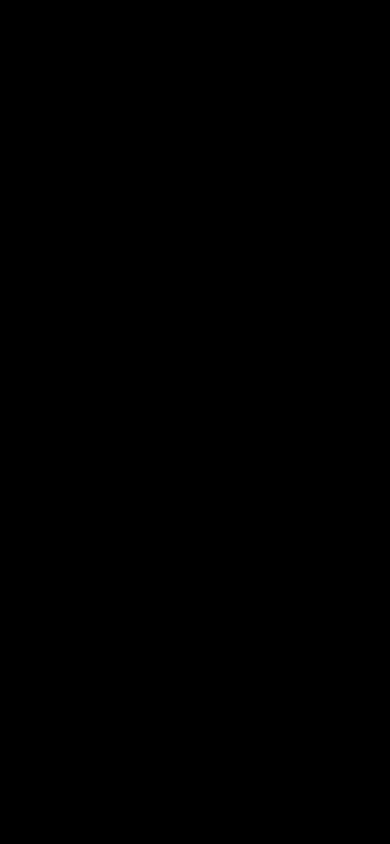
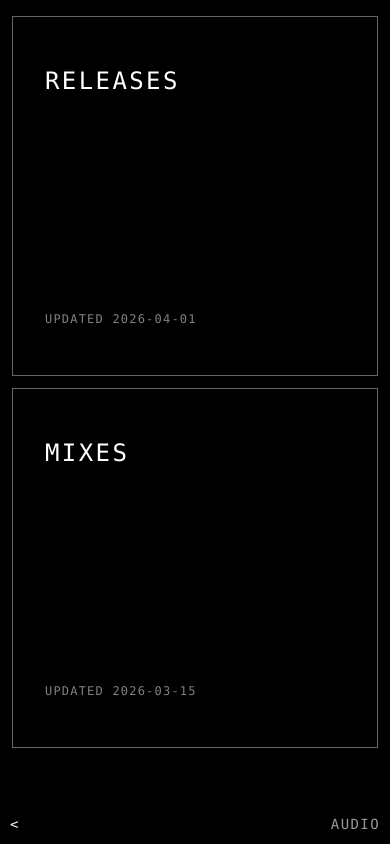
Before and after one commit to n4m3name/site, a React (Vite) app: page /audio in a window 390 px wide. Before the commit this address had no page. Built offline with nearby package versions, Linux system fonts and the light colour scheme.

Commit message:
padding for phone, shh pages

```diff
--- a/src/App.tsx
+++ b/src/App.tsx
@@ -3,6 +3,7 @@
 import Kind from './pages/Kind'
 import Category from './pages/Category'
 import Post from './pages/Post'
+import AboutMe from './pages/AboutMe'
 import GlobalFx from './components/GlobalFx'
 
 function App() {
@@ -12,6 +13,8 @@
         <Route path="/" element={<Home />} />
         <Route path="/research" element={<Kind kind="research" />} />
         <Route path="/projects" element={<Kind kind="projects" />} />
+        <Route path="/audio" element={<Kind kind="audio" />} />
+        <Route path="/about-me" element={<AboutMe />} />
         <Route path="/:kind/:category" element={<Category />} />
         <Route path="/:kind/:category/:slug" element={<Post />} />
       </Routes>
--- a/src/components/GlobalFx.tsx
+++ b/src/components/GlobalFx.tsx
@@ -43,6 +43,10 @@
         localStorage.setItem(STORAGE.light, root.classList.contains('light') ? '1' : '0')
       } else if (e.key === 'g') {
         setTrigger((t) => t + 1)
+      } else if (e.key === 'a') {
+        window.location.href = '/about-me'
+      } else if (e.key === 'm') {
+        window.location.href = '/audio'
       }
     }
 
--- a/src/data/content.ts
+++ b/src/data/content.ts
@@ -1,6 +1,6 @@
 export type Post = { slug: string; title: string; updated: string }
 export type Category = { slug: string; title: string; updated: string; posts: Post[] }
-export type Kind = 'research' | 'projects'
+export type Kind = 'research' | 'projects' | 'audio'
 
 export const CONTENT: Record<Kind, Category[]> = {
   research: [
@@ -39,4 +39,22 @@
       ],
     },
   ],
+  audio: [
+    {
+      slug: 'releases',
+      title: 'Releases',
+      updated: '2026-04-01',
+      posts: [
+        { slug: 'placeholder-release', title: 'Placeholder Release', updated: '2026-04-01' },
+      ],
+    },
+    {
+      slug: 'mixes',
+      title: 'Mixes',
+      updated: '2026-03-15',
+      posts: [
+        { slug: 'placeholder-mix', title: 'Placeholder Mix', updated: '2026-03-15' },
+      ],
+    },
+  ],
 }
--- /dev/null
+++ b/src/pages/AboutMe.tsx
@@ -0,0 +1,27 @@
+import { useState } from 'react'
+import { Link } from 'react-router-dom'
+import GlitchRain from '../components/GlitchRain'
+
+export default function AboutMe() {
+  const [trigger] = useState(0)
+
+  return (
+    <main className="relative min-h-screen bg-black text-white flex flex-col">
+      <GlitchRain trigger={trigger} />
+      <header className="p-2.5 flex items-center justify-between order-last md:order-first fixed bottom-0 left-0 right-0 md:static bg-black/90 backdrop-blur-sm md:bg-transparent md:backdrop-blur-none z-10">
+        <Link
+          to="/"
+          aria-label="home"
+          className="text-sm text-white/60 hover:text-[var(--accent)] transition-colors -m-2 p-2"
+        >
+          &lt;
+        </Link>
+        <span className="text-sm uppercase tracking-widest text-white/60">about</span>
+      </header>
+      <article className="relative bg-black px-8 pb-16 pt-4 max-w-3xl">
+        <h1 className="text-3xl uppercase tracking-widest">About Me</h1>
+        <p className="mt-8 text-white/70">About me content placeholder.</p>
+      </article>
+    </main>
+  )
+}
--- a/src/pages/Category.tsx
+++ b/src/pages/Category.tsx
@@ -41,7 +41,7 @@
         </Link>
         <span className="text-sm uppercase tracking-widest text-white/60">{cat.title}</span>
       </header>
-      <div className="relative flex-1 px-3 pb-14 md:pb-3 grid gap-3 grid-cols-1 md:grid-cols-2">
+      <div className="relative flex-1 px-3 pt-4 md:pt-0 pb-14 md:pb-3 grid gap-3 grid-cols-1 md:grid-cols-2">
         {cat.posts.map((p) => (
           <Link
             key={p.slug}
--- a/src/pages/Kind.tsx
+++ b/src/pages/Kind.tsx
@@ -29,7 +29,7 @@
         </Link>
         <span className="text-sm uppercase tracking-widest text-white/60">{kind}</span>
       </header>
-      <div className="relative flex-1 px-3 pb-14 md:pb-3 grid gap-3 grid-cols-1 md:grid-cols-2">
+      <div className="relative flex-1 px-3 pt-4 md:pt-0 pb-14 md:pb-3 grid gap-3 grid-cols-1 md:grid-cols-2">
         {categories.map((c) => (
           <Link
             key={c.slug}
--- a/src/pages/Post.tsx
+++ b/src/pages/Post.tsx
@@ -12,9 +12,9 @@
     : undefined
 
   return (
-    <main className="relative min-h-screen bg-black text-white">
+    <main className="relative min-h-screen bg-black text-white flex flex-col">
       <GlitchRain trigger={trigger} />
-      <header className="relative p-2.5 flex items-center justify-between fixed bottom-0 left-0 right-0 md:static bg-black/90 backdrop-blur-sm md:bg-transparent md:backdrop-blur-none z-10">
+      <header className="p-2.5 flex items-center justify-between order-last md:order-first fixed bottom-0 left-0 right-0 md:static bg-black/90 backdrop-blur-sm md:bg-transparent md:backdrop-blur-none z-10">
         <Link
           to={`/${kind}/${category}`}
           aria-label={category}
```
